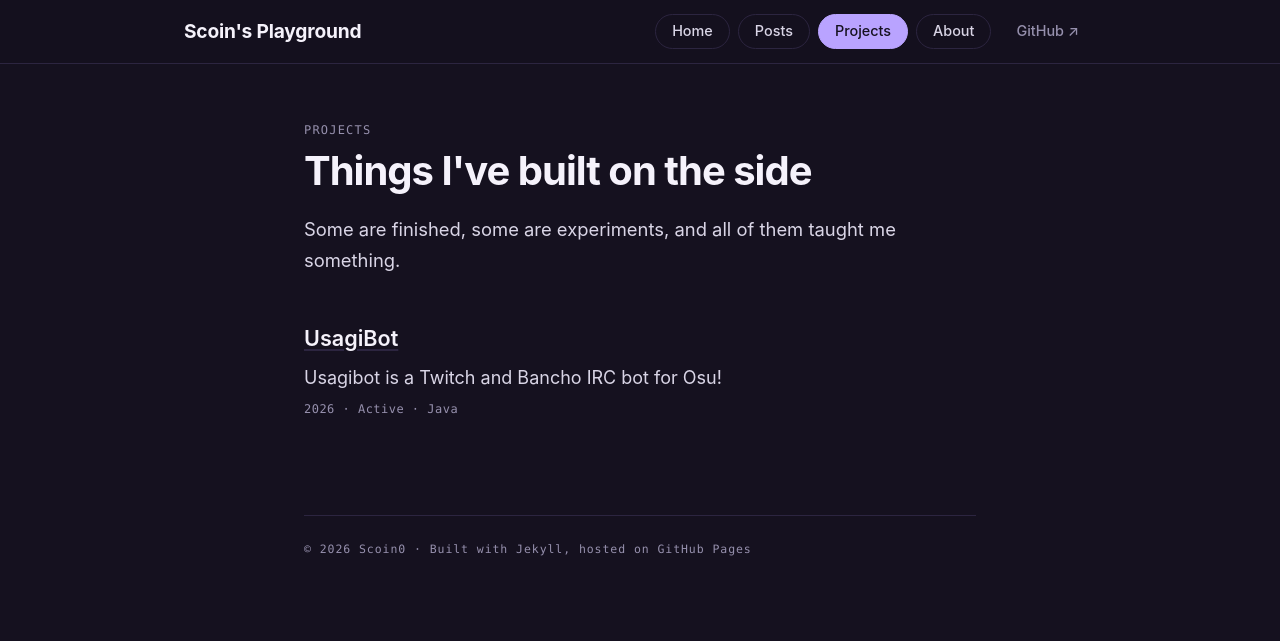
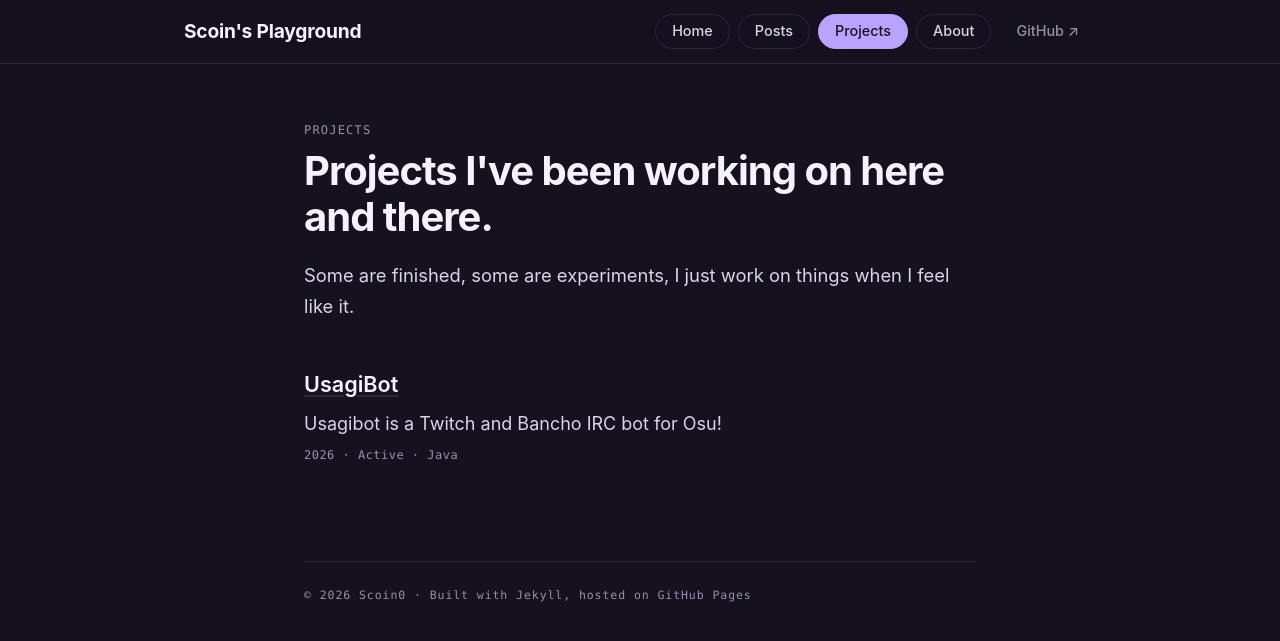
Before and after one commit to Scoin0/scoin0.github.io, a Jekyll site: the page built from projects.html, in a window 1280 px wide. Shown: the top 641 px of the page. Built offline with Jekyll 4.4.1, drawn with Linux system fonts in a browser that asks for light colours.

Commit message:
Change: Default lines in the files

```diff
--- a/_config.yml
+++ b/_config.yml
@@ -10,7 +10,7 @@ intro_heading: "Heyo."
 intro_text: "Hello, this is a place where I may write down my thoughts and stuff I'm working on."
 
 # How many of your newest posts appear in full on the home page
-home_post_count: 3
+home_post_count: 5
 
 # ---- Site settings (usually leave alone) ----
 # Posts dated "today" show up correctly when this matches where you live.
--- a/projects.html
+++ b/projects.html
@@ -2,11 +2,11 @@
 layout: default
 title: Projects
 permalink: /projects/
-description: Things I've built, mostly on the side.
+description: Projects I've been working on here and there.
 ---
 <div class="kicker">PROJECTS</div>
-<h1>Things I've built on the side</h1>
-<p class="lede">Some are finished, some are experiments, and all of them taught me something.</p>
+<h1>Projects I've been working on here and there.</h1>
+<p class="lede">Some are finished, some are experiments, I just work on things when I feel like it. </p>
 
 {% for project in site.data.projects %}
 <div class="project">
```
